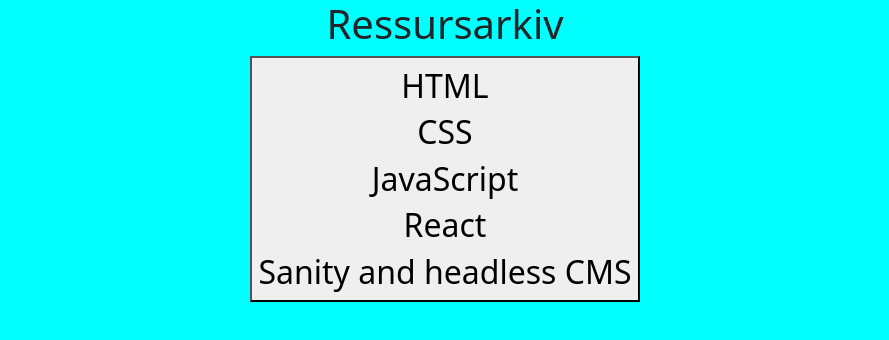
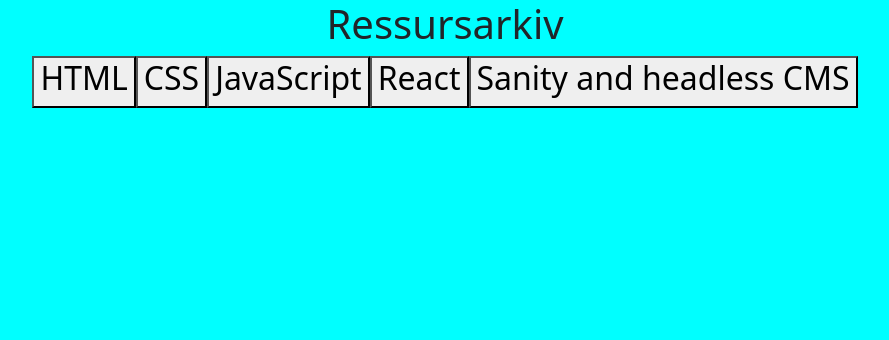
Before and after one commit to CatNip4929/uin23_arbeidskrav3_git_gud, a React (Create React App) app: page / in a window 1280 px wide. Shown: the top 340 px of the page, without its empty margins (195-1084 px from the left). Built offline with nearby package versions, Linux system fonts and the light colour scheme.

Commit message:
mappet navfunksjonen
Mappet navfunksjonen inn i indivduelle buttons

```diff
--- a/src/components/Nav.js
+++ b/src/components/Nav.js
@@ -1,19 +1,18 @@
 import Title from "./Title";
-import resources from '../resources.json'
+import resources from "../resources.json";
 import Resources from "./Resources";
 
-export default function Nav({cat}) {
+export default function Nav({ cat }) {
   return (
     <nav>
-      <button>
-        <Title />
-        {resources.map((resources) =>{
-             return(
-                <Resources cat={resources.category} />
-                )
-                }
-            )}
-      </button>
+      <Title />
+      {resources.map((resources) => {
+        return (
+          <button className="nav-btns" onClick="activate">
+            <Resources cat={resources.category} />
+          </button>
+        );
+      })}
     </nav>
   );
 }
```
Also changed, not shown: src/components/Title.js (+2 -5 lines).
